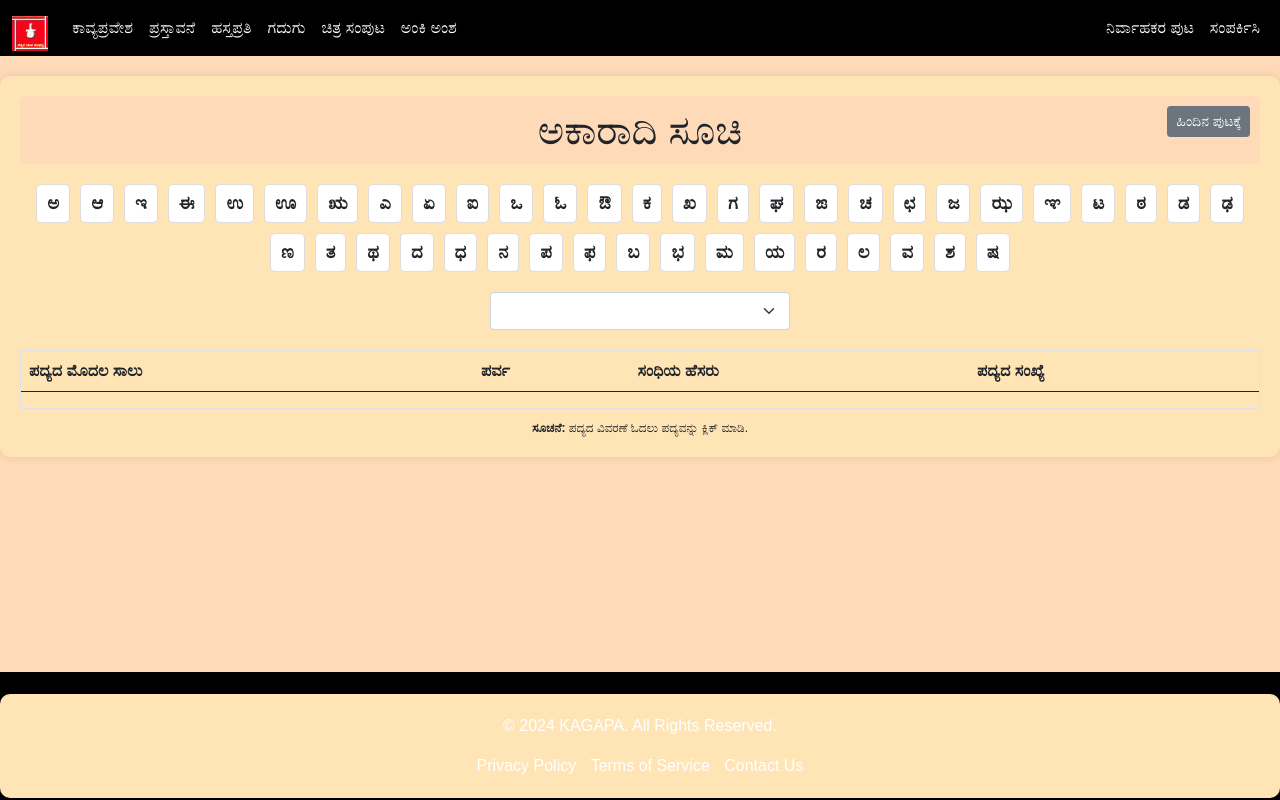
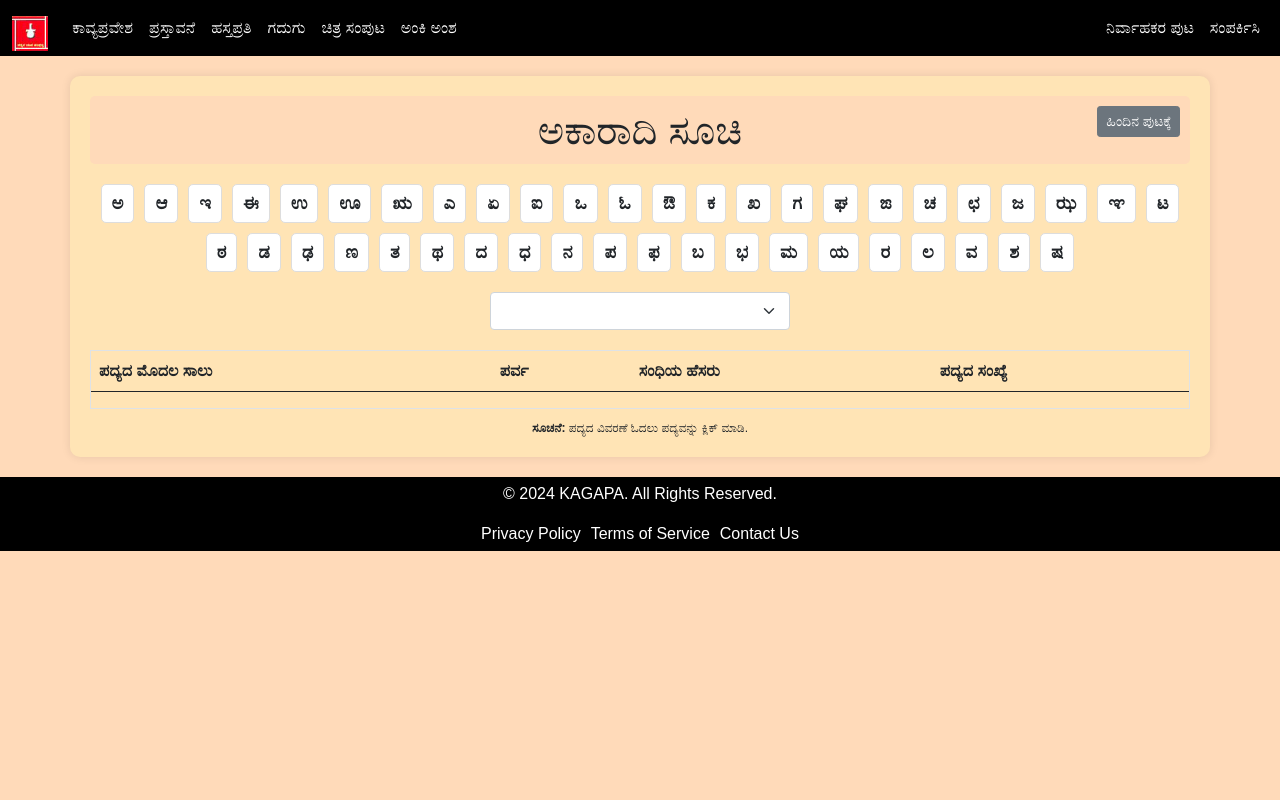
Before and after one commit to kagapa-blr/kvb, a Flask app: page /akaradi-suchi in a window 1280 px wide. Run offline with Flask 3, Linux system fonts and the light colour scheme; lists and menus that the app fills with data are empty; parts of the project's set-up code (start-up, migrations or seed data) failed here and were passed over; some libraries are stand-ins or nearby versions.

Commit message:
footer updated

```diff
--- a/templates/footer.html
+++ b/templates/footer.html
@@ -1,50 +1,14 @@
-<style>
-    body {
-        margin: 0;
-        padding: 0;
-        box-sizing: border-box;
-        min-height: 100vh;
-        display: flex;
-        flex-direction: column;
-    }
-
-    .content {
-        flex: 1;
-        overflow-y: auto;
-        padding-bottom: 30px; /* Ensure content doesn't get hidden under the footer */
-    }
-
-    footer {
-        background-color: black;
-        color: white;
-        text-align: center;
-        padding: 2px 0;
-        position: relative;
-        width: 100%;
-    }
-
-    .container {
-        max-width: 100%;
-    }
-</style>
-
-<div class="content">
-    <!-- Your page content goes here -->
-</div>
-
-<footer>
-    <div class="container">
+<div style="background-color: black; color: white; text-align: center; padding: 5px; width: 100%; margin-top: 20px;">
     <p>&copy; 2024 KAGAPA. All Rights Reserved.</p>
-        <ul class="list-inline" style="margin: 0; padding: 0; list-style: none;">
-            <li class="list-inline-item" style="margin-right: 10px;">
+    <ul style="margin: 0; padding: 0; list-style: none; display: flex; justify-content: center;">
+        <li style="margin-right: 10px;">
             <a href="#" style="color: white; text-decoration: none;">Privacy Policy</a>
         </li>
-            <li class="list-inline-item" style="margin-right: 10px;">
+        <li style="margin-right: 10px;">
             <a href="#" style="color: white; text-decoration: none;">Terms of Service</a>
         </li>
-            <li class="list-inline-item">
+        <li>
             <a href="#" style="color: white; text-decoration: none;">Contact Us</a>
         </li>
     </ul>
 </div>
-</footer>
```
Lines whose indentation alone changed are shown as unchanged.
